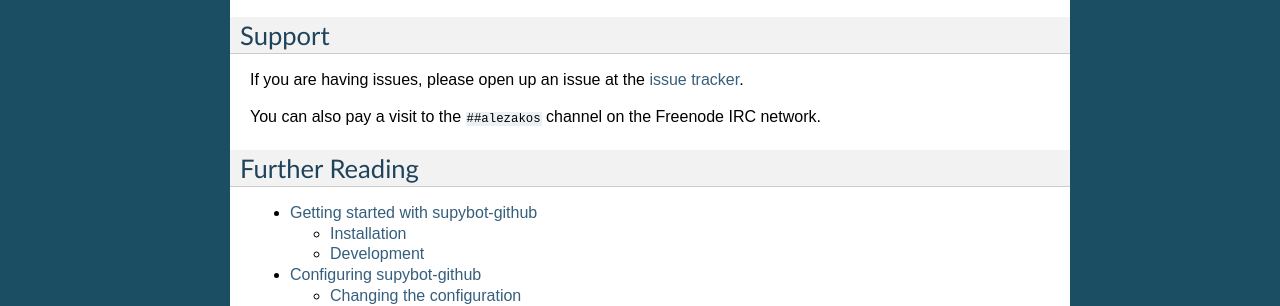
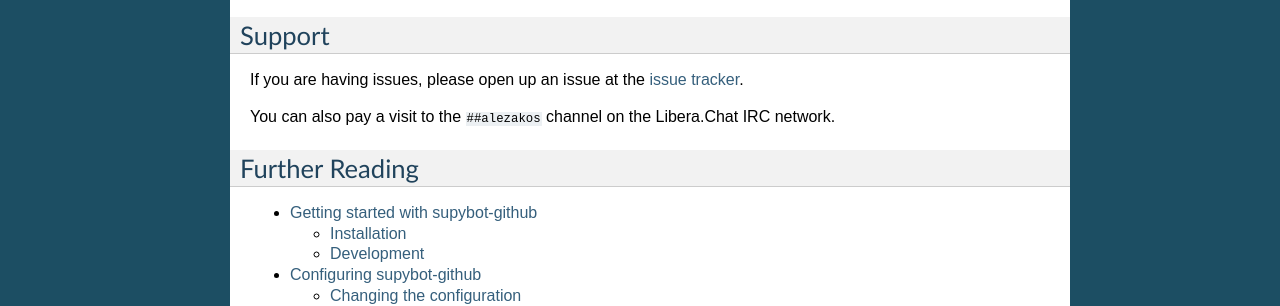
Before and after one commit to kongr45gpen/supybot-github, a Sphinx documentation site: the page built from docs/index.rst, in a window 1280 px wide. Shown: the part 637-943 px from the top of the page. Built offline with Sphinx 7.4.7, drawn with Linux system fonts in a browser that asks for light colours.

Commit message:
Switch IRC networks

```diff
--- a/docs/index.rst
+++ b/docs/index.rst
@@ -50,7 +50,7 @@ Support
 If you are having issues, please open up an issue at the
 `issue tracker <https://github.com/kongr45gpen/supybot-github/issues>`_.
 
-You can also pay a visit to the :code:`##alezakos` channel on the Freenode IRC network.
+You can also pay a visit to the :code:`##alezakos` channel on the Libera.Chat IRC network.
 
 Further Reading
 ---------------
```
